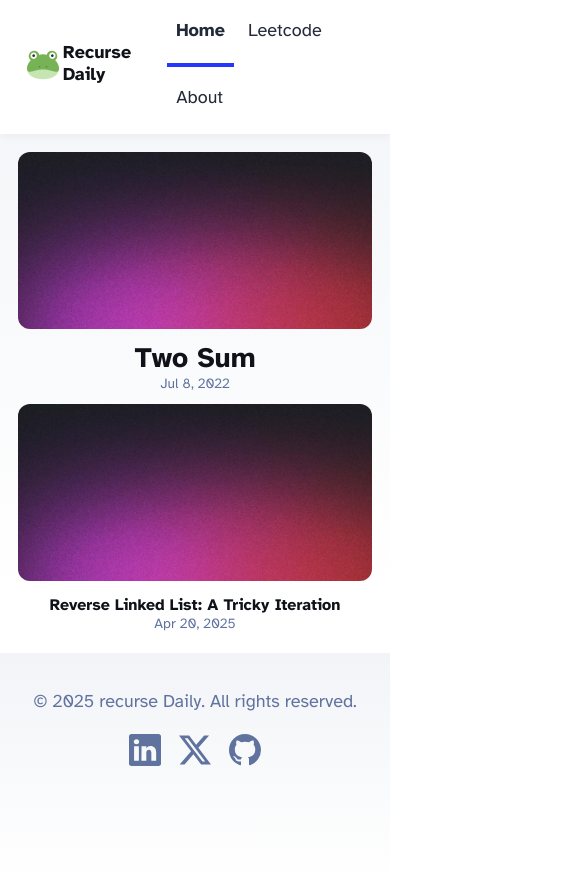
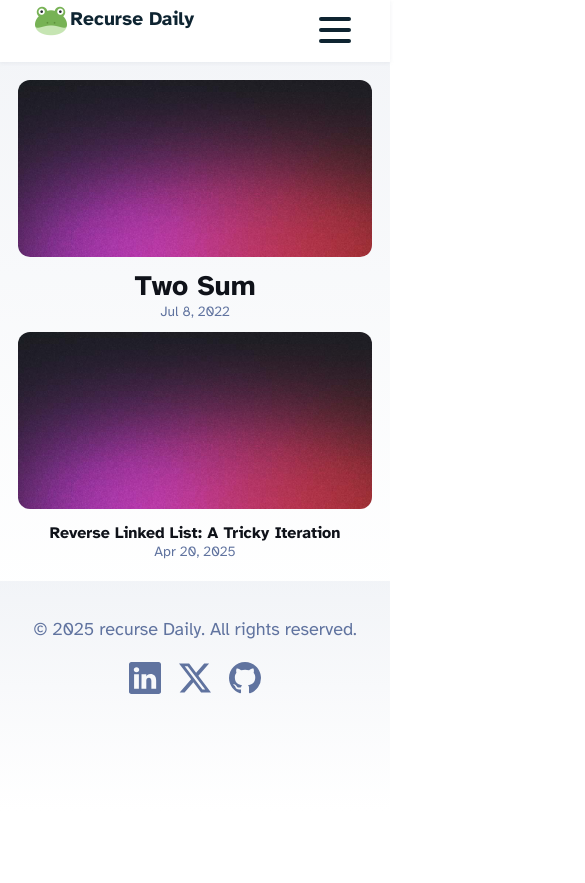
Before and after one commit to lobsang-tsering/recurseDaily, an Astro site: page /recurseDaily/ in a window 390 px wide. Shown: the top 883 px of the page, 585 px wide, since content can reach past the window. After the commit the page ends 844 px from the top, so only its background shows below. Built offline with nearby package versions, Linux system fonts and the light colour scheme; Astro itself is replaced by a stand-in of ours.

Commit message:
added huberbar for nav

```diff
--- a/src/components/Header.astro
+++ b/src/components/Header.astro
@@ -3,9 +3,16 @@ import HeaderLink from "./HeaderLink.astro";
 import { SITE_TITLE } from "../consts";
 ---
 
-<header>
-  <nav>
-    <h2 class="site-title">
+<header class="navbar">
+  <div class="container">
+    <nav class="nav-container">
+      <input type="checkbox" class="checkbox" id="nav-toggle" />
+      <label for="nav-toggle" class="hamburger-lines">
+        <span class="line line1"></span>
+        <span class="line line2"></span>
+        <span class="line line3"></span>
+      </label>
+      <h2 class="site-title logo">
         <a href={`${import.meta.env.BASE_URL}/`} class="site-title-link">
           <img
             src={`${import.meta.env.BASE_URL}/favicon-32x32.png`}
@@ -15,13 +22,21 @@ import { SITE_TITLE } from "../consts";
           {SITE_TITLE}
         </a>
       </h2>
-    <div class="internal-links">
+      <ul class="menu-items internal-links">
+        <li>
           <HeaderLink href={`${import.meta.env.BASE_URL}/`}>Home</HeaderLink>
+        </li>
+        <li>
           <HeaderLink href={`${import.meta.env.BASE_URL}/leetcode`}
             >Leetcode</HeaderLink
           >
-      <HeaderLink href={`${import.meta.env.BASE_URL}/about`}>About</HeaderLink>
-    </div>
+        </li>
+        <li>
+          <HeaderLink href={`${import.meta.env.BASE_URL}/about`}
+            >About</HeaderLink
+          >
+        </li>
+      </ul>
       <div class="social-links">
         <a href="https://www.linkedin.com/in/lobsangtsering/" target="_blank">
           <span class="sr-only">Follow Lobsang on LinkedIn</span>
@@ -38,7 +53,6 @@ import { SITE_TITLE } from "../consts";
             ></path>
           </svg>
         </a>
-
         <a href="https://x.com/real_lobsang" target="_blank">
           <span class="sr-only">Follow Lobsang on Twitter</span>
           <svg
@@ -54,8 +68,10 @@ import { SITE_TITLE } from "../consts";
             ></path>
           </svg>
         </a>
-
-      <a href="https://github.com/lobsang-tsering/recurseDaily" target="_blank">
+        <a
+          href="https://github.com/lobsang-tsering/recurseDaily"
+          target="_blank"
+        >
           <span class="sr-only">Go to Lobsang's repo</span>
           <svg
             viewBox="0 0 16 16"
@@ -63,72 +79,227 @@ import { SITE_TITLE } from "../consts";
             width="32"
             height="32"
             astro-icon="social/github"
-          ><path
+          >
+            <path
               fill="currentColor"
               d="M8 0C3.58 0 0 3.58 0 8c0 3.54 2.29 6.53 5.47 7.59.4.07.55-.17.55-.38 0-.19-.01-.82-.01-1.49-2.01.37-2.53-.49-2.69-.94-.09-.23-.48-.94-.82-1.13-.28-.15-.68-.52-.01-.53.63-.01 1.08.58 1.23.82.72 1.21 1.87.87 2.33.66.07-.52.28-.87.51-1.07-1.78-.2-3.64-.89-3.64-3.95 0-.87.31-1.59.82-2.15-.08-.2-.36-1.02.08-2.12 0 0 .67-.21 2.2.82.64-.18 1.32-.27 2-.27.68 0 1.36.09 2 .27 1.53-1.04 2.2-.82 2.2-.82.44 1.1.16 1.92.08 2.12.51.56.82 1.27.82 2.15 0 3.07-1.87 3.75-3.65 3.95.29.25.54.73.54 1.48 0 1.07-.01 1.93-.01 2.2 0 .21.15.46.55.38A8.012 8.012 0 0 0 16 8c0-4.42-3.58-8-8-8z"
-          ></path></svg
-        >
+            ></path>
+          </svg>
         </a>
       </div>
     </nav>
+  </div>
 </header>
+
+<script>
+  document.addEventListener("DOMContentLoaded", () => {
+    const checkbox = document.getElementById("nav-toggle");
+    const menu = document.querySelector(".menu-items");
+
+    document.addEventListener("click", (event) => {
+      const isClickInsideMenu = menu?.contains(event.target);
+      const isClickOnToggle = event.target.closest(
+        ".hamburger-lines, #nav-toggle"
+      );
+
+      if (!isClickInsideMenu && !isClickOnToggle && checkbox.checked) {
+        checkbox.checked = false;
+      }
+    });
+  });
+</script>
+
 <style>
-  header {
+  @import url("https://fonts.googleapis.com/css2?family=Poppins:ital,wght@0,100;0,200;0,300;0,400;0,500;0,600;0,700;0,800;0,900;1,100;1,200;1,300;1,400;1,500;1,600;1,700;1,800;1,900&display=swap");
+
+  * {
     margin: 0;
-    padding: 0 1em;
-    background: white;
-    box-shadow: 0 2px 8px rgba(var(--black), 5%);
-  }
-  h2 {
-    margin: 0;
-    font-size: 1em;
+    padding: 0;
+    box-sizing: border-box;
   }
 
-  h2 a,
-  h2 a.active {
-    text-decoration: none;
+  header.navbar {
+    width: 100%;
+    background: white;
+    box-shadow: 0 1px 4px rgb(146 161 176 / 15%);
   }
-  nav {
+
+  .container {
+    max-width: 1050px;
+    width: 90%;
+    margin: auto;
+  }
+
+  .nav-container {
+    display: flex;
+    justify-content: space-between;
+    align-items: center;
+    height: 62px;
+    position: relative;
+  }
+
+  .site-title {
     display: flex;
     align-items: center;
+    font-size: 1.2rem;
+    color: #0e2431;
+    margin: 0;
+  }
+
+  .site-title-link {
+    display: flex;
+    align-items: center;
+    text-decoration: none;
+    color: inherit;
+  }
+
+  .site-logo {
+    width: 32px;
+    height: 32px;
+    margin-right: 0.25rem;
+    vertical-align: middle;
+  }
+
+  .internal-links {
+    display: flex;
+    align-items: center;
+    margin-left: auto;
+  }
+
+  .navbar .menu-items li {
+    list-style: none;
+  }
+
+  .navbar .menu-items a {
+    text-decoration: none;
+    color: #0e2431;
+    font-family: "Poppins", sans-serif;
+    font-weight: 500;
+    font-size: 1.2rem;
+    padding: 0.7rem;
+    border-bottom: 4px solid transparent;
+  }
+
+  .navbar .menu-items a:hover,
+  .navbar .menu-items a.active {
+    font-weight: bolder;
+    border-bottom-color: var(--accent);
+  }
+
+  .social-links {
+    display: flex;
+    align-items: center;
+  }
+
+  .social-links a {
+    padding: 0.7rem;
+    color: #0e2431;
+  }
+
+  .nav-container .checkbox {
+    position: absolute;
+    display: block;
+    height: 32px;
+    width: 32px;
+    top: 20px;
+    right: 20px;
+    z-index: 5;
+    opacity: 0;
+    cursor: pointer;
+  }
+
+  .nav-container .hamburger-lines {
+    display: none;
+    height: 26px;
+    width: 32px;
+    position: absolute;
+    top: 17px;
+    right: 20px;
+    z-index: 2;
+    flex-direction: column;
     justify-content: space-between;
   }
-  nav a {
-    padding: 1em 0.5em;
-    color: var(--black);
-    border-bottom: 4px solid transparent;
-    text-decoration: none;
+
+  .nav-container .hamburger-lines .line {
+    display: block;
+    height: 4px;
+    width: 100%;
+    border-radius: 10px;
+    background: #0e2431;
   }
-  nav a.active {
-    text-decoration: none;
-    border-bottom-color: var(--accent);
+
+  .nav-container .hamburger-lines .line1 {
+    transform-origin: 100% 0%;
+    transition: transform 0.4s ease-in-out;
   }
-  .social-links,
-  .social-links a {
+
+  .nav-container .hamburger-lines .line2 {
+    transition: transform 0.2s ease-in-out;
+  }
+
+  .nav-container .hamburger-lines .line3 {
+    transform-origin: 100% 100%;
+    transition: transform 0.4s ease-in-out;
+  }
+
+  .nav-container input[type="checkbox"]:checked ~ .menu-items {
+    transform: translateX(0);
+  }
+
+  .nav-container input[type="checkbox"]:checked ~ .hamburger-lines .line1 {
+    transform: rotate(-45deg);
+  }
+
+  .nav-container input[type="checkbox"]:checked ~ .hamburger-lines .line2 {
+    transform: scaleY(0);
+  }
+
+  .nav-container input[type="checkbox"]:checked ~ .hamburger-lines .line3 {
+    transform: rotate(45deg);
+  }
+
+  @media (max-width: 720px) {
+    .nav-container .hamburger-lines {
       display: flex;
     }
 
-  .site-title {
-    display: flex; /* Use flexbox to align contents */
-    align-items: center; /* Vertically center text and image */
+    .navbar .menu-items {
+      padding-top: 120px;
+      box-shadow: inset 0 0 2000px rgba(255, 255, 255, 0.5);
+      height: 100vh;
+      width: 100%;
+      transform: translateX(150%);
+      display: flex;
+      flex-direction: column;
+      margin-right: -40px;
+      padding-right: 50px;
+      padding-left: 50px;
+      transition: transform 0.5s ease-in-out;
+      text-align: center;
+      background: white;
+      position: absolute;
+      top: 0;
+      right: 0;
+      z-index: 1;
     }
 
-  .site-title-link {
-    display: flex; /* Make the <a> flex to keep text and image inline */
-    align-items: center; /* Vertically center contents */
-    text-decoration: none; /* Remove underline from link */
-    color: inherit; /* Inherit text color */
+    .navbar .menu-items li {
+      margin-bottom: 1.2rem;
+      font-size: 1.5rem;
+      font-weight: 500;
     }
 
-  .site-logo {
-    width: 32px; /* Match favicon size */
-    height: 32px;
-    margin-right: 0.25rem;
-    vertical-align: middle; /* Fallback for older browsers */
+    .social-links {
+      display: none;
     }
 
-  @media (max-width: 720px) {
-    .social-links {
+    .site-title.logo {
+      position: absolute;
+      top: 5px;
+      left: 15px;
+    }
+
+    .nav-container input[type="checkbox"]:checked ~ .logo {
       display: none;
     }
   }
```
Lines whose indentation alone changed are shown as unchanged.
